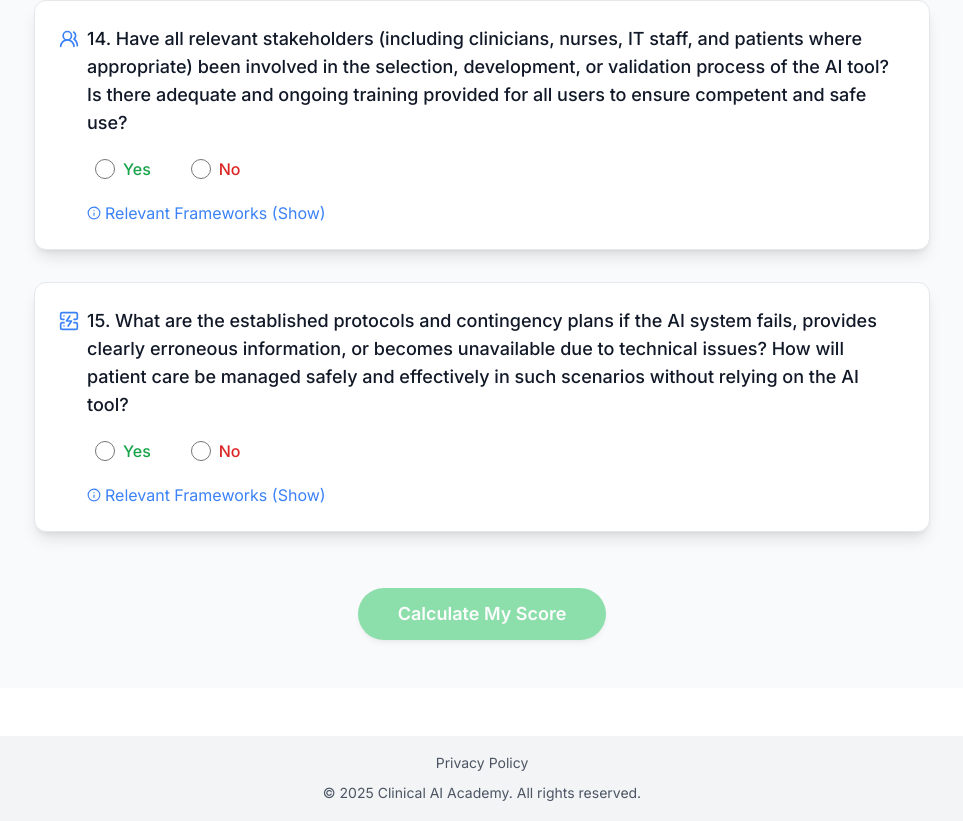
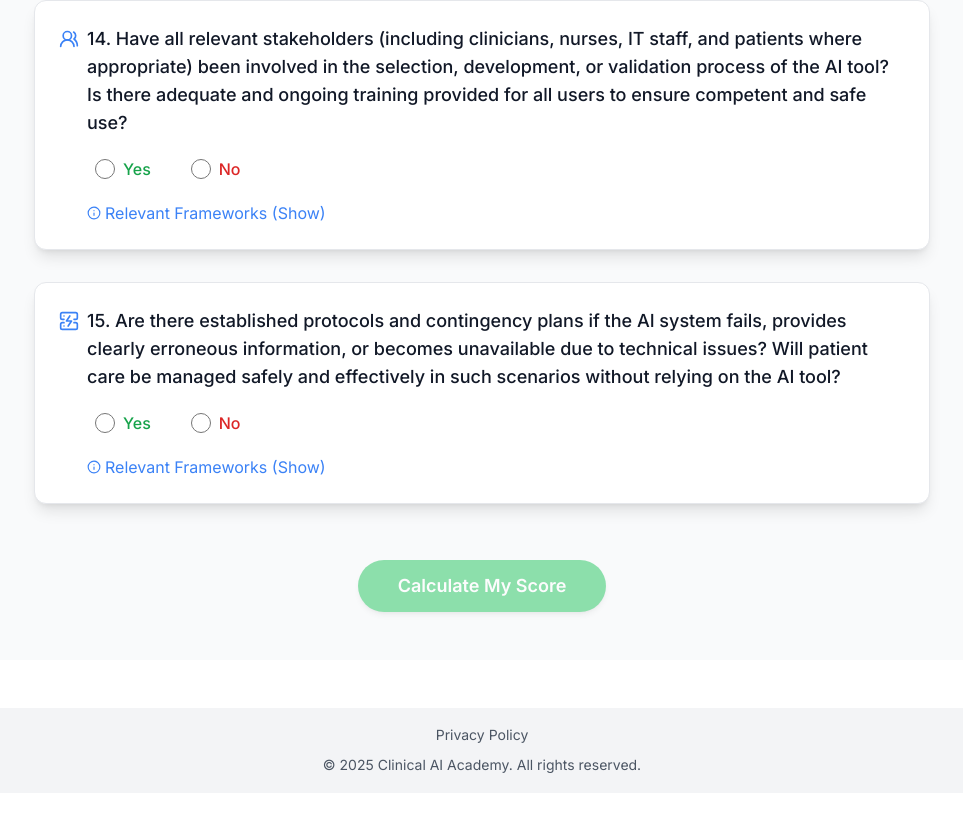
Before and after one commit to anazz-dev/ai-healthcare-learn, a Next.js app: page /learn/cari-tool in a window 1280 px wide. Shown: the part 3674-4495 px from the top of the page, without its empty margins (158-1121 px from the left). After the commit the page ends 4467 px from the top, so only its background shows below. Built offline with nearby package versions, Linux system fonts and the light colour scheme.

Commit message:
update Q15 CARI

```diff
--- a/src/app/learn/cari-tool/page.tsx
+++ b/src/app/learn/cari-tool/page.tsx
@@ -91,7 +91,7 @@ const cariQuestions = [
   },
   {
     id: 15,
-    text: "What are the established protocols and contingency plans if the AI system fails, provides clearly erroneous information, or becomes unavailable due to technical issues? How will patient care be managed safely and effectively in such scenarios without relying on the AI tool?",
+    text: "Are there established protocols and contingency plans if the AI system fails, provides clearly erroneous information, or becomes unavailable due to technical issues? Will patient care be managed safely and effectively in such scenarios without relying on the AI tool?",
     frameworks: "Health Care AI Toolkit",
     icon: <ServerCrash className="w-5 h-5 mr-2 flex-shrink-0" />
   }
```
